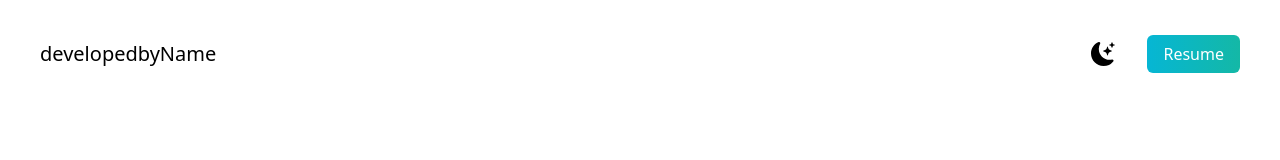
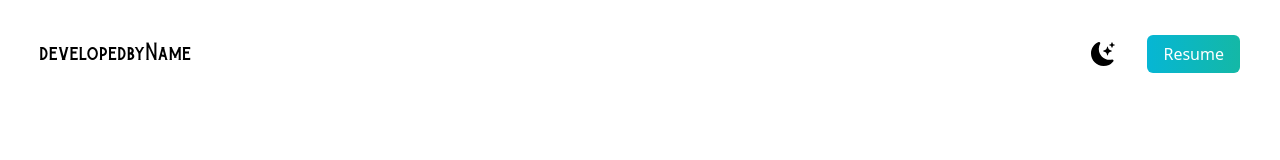
Before and after one commit to Anastasiia-Obushenko/portfolio, a Next.js app: page / in a window 1280 px wide. Shown: the top 160 px of the page. Built offline with nearby package versions, Linux system fonts and the light colour scheme.

Commit message:
add font ext

```diff
--- a/pages/index.js
+++ b/pages/index.js
@@ -15,10 +15,14 @@ export default function Home() {
       <main className=' bg-white px-10 '>
         <section className=' min-h-screen'>
           <nav className=' py-10 mb-12 flex justify-between'>
-            <h1 className=' text-xl'>developedbyName</h1>
+            <h1 className=' text-xl font-burtons'>developedbyName</h1>
             <ul className='flex items-center'>
-              <li><BsFillMoonStarsFill className=' cursor-pointer text-2xl' /></li>
-              <li><a className=' bg-gradient-to-r from-cyan-500 to-teal-500 text-white px-4 py-2 rounded-md ml-8' href='#'>Resume</a></li>
+              <li>
+                <BsFillMoonStarsFill className=' cursor-pointer text-2xl' />
+              </li>
+              <li>
+                <a className=' bg-gradient-to-r from-cyan-500 to-teal-500 text-white px-4 py-2 rounded-md ml-8' href='#'>Resume</a>
+              </li>
             </ul>
           </nav>
         </section>
--- a/tailwind.config.js
+++ b/tailwind.config.js
@@ -5,7 +5,11 @@ module.exports = {
     "./components/**/*.{js,ts,jsx,tsx}",
   ],
   theme: {
-    extend: {},
+    extend: {
+      fontFamily: {
+        burtons: "burtons",
+      }
+    },
   },
   plugins: [],
 }
```
